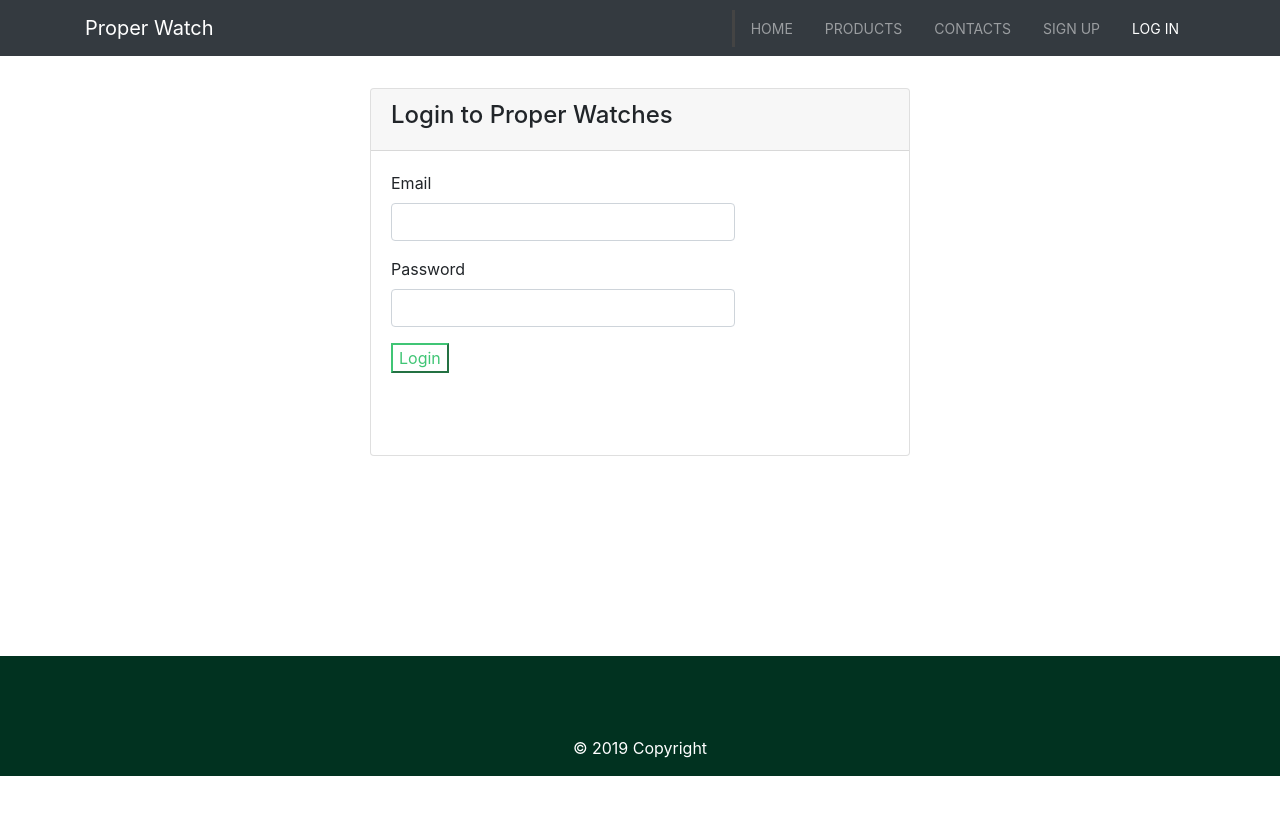
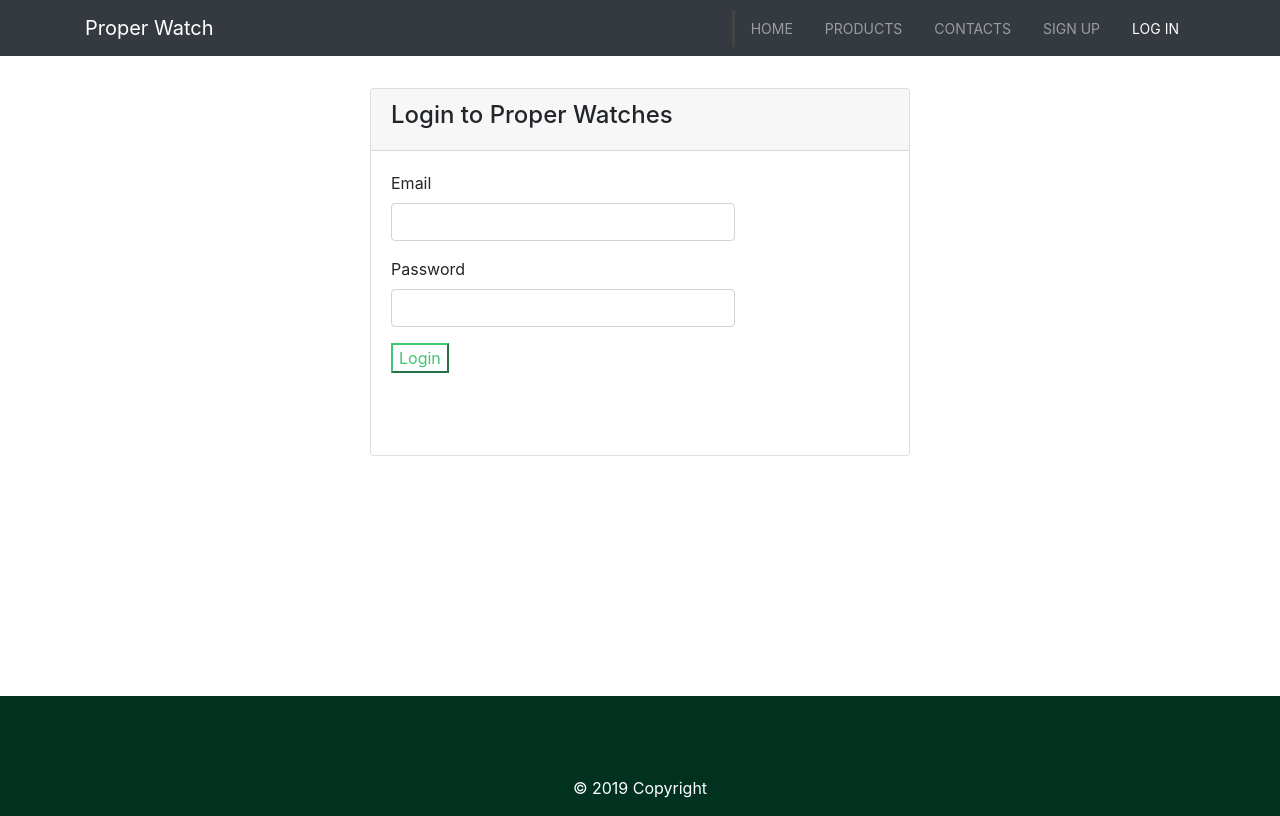
Before and after one commit to bshin9/AuthorizationApp, a React (Create React App) app in the folder client/src/: page /login in a window 1280 px wide. Built offline with nearby package versions, Linux system fonts and the light colour scheme; the HTML template or start-up script is replaced by a standard one.

Commit message:
fixed footer

```diff
--- a/client/src/css/SignUp.css
+++ b/client/src/css/SignUp.css
@@ -39,9 +39,9 @@
 }
 
 .row.login{
-  min-height: 75vh;
+  min-height: 80vh;
 }
 
 .form-content.signup {
-  min-height: 60vh;
+  min-height: 70vh;
 }
```
